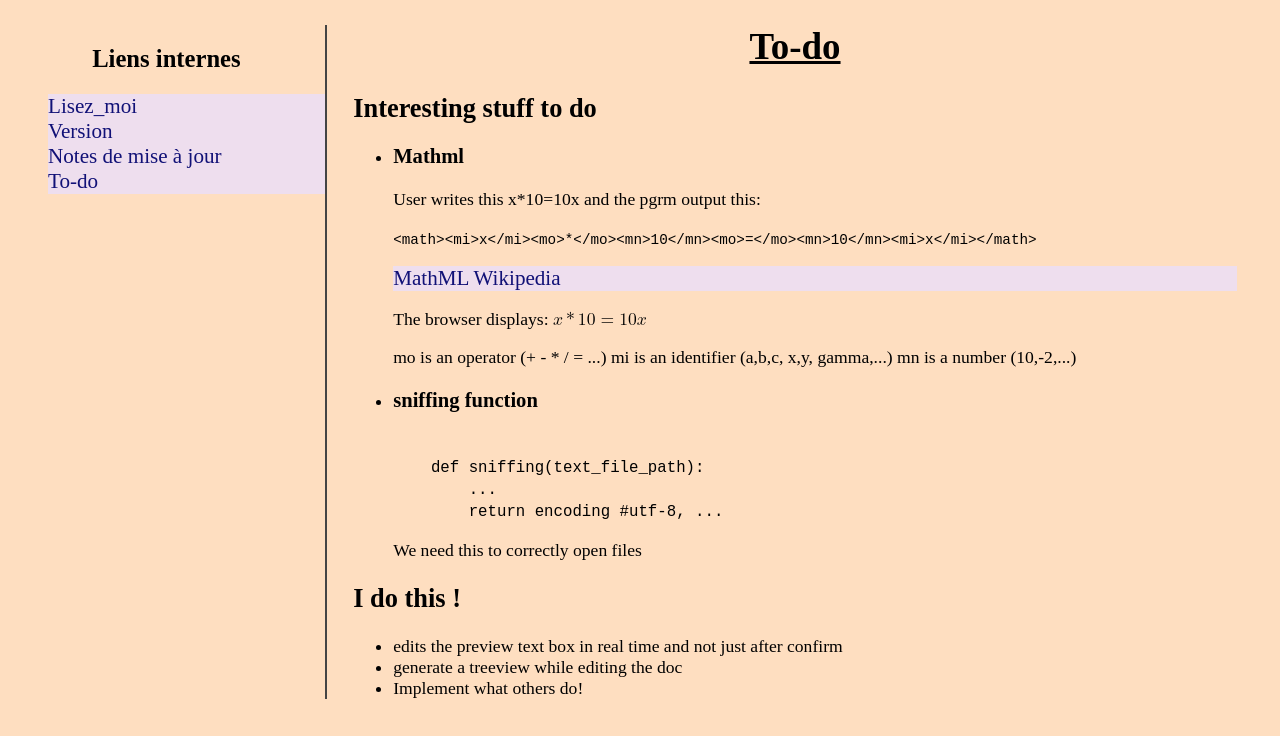
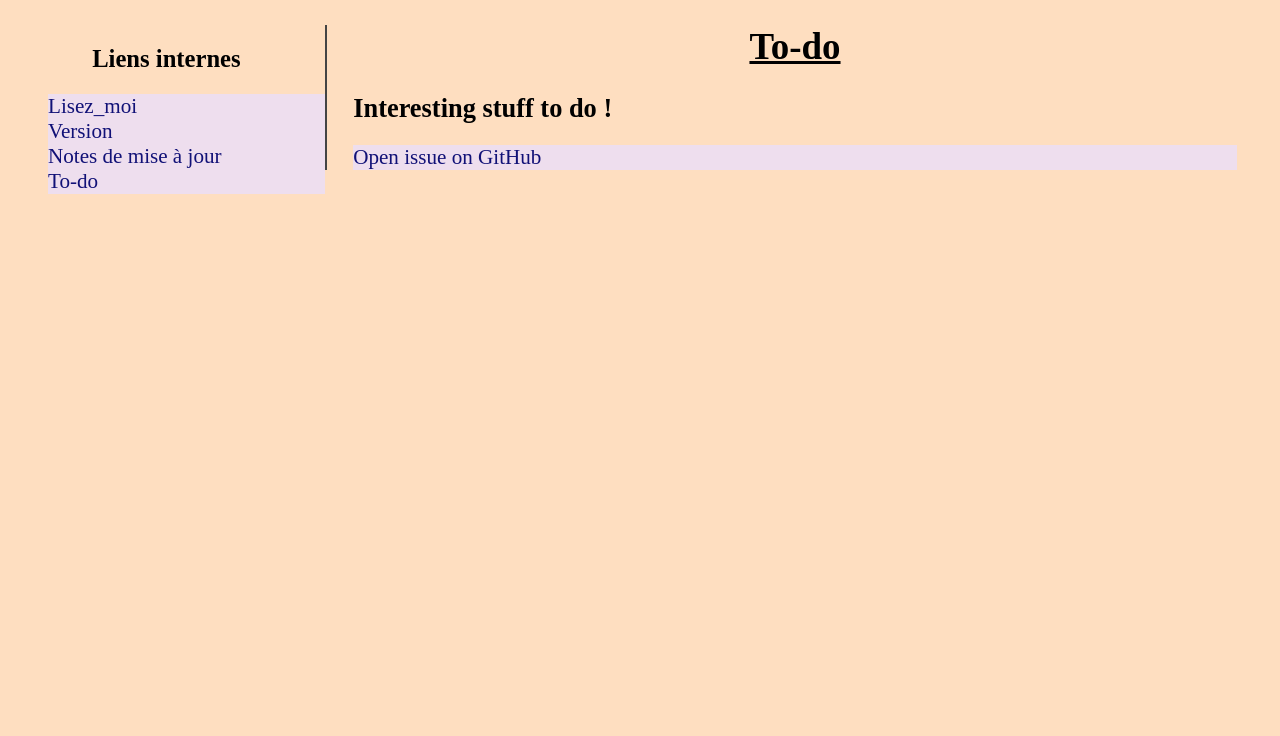
Before and after one commit to GrosSacASac/WebSpree, a plain HTML site: page Documentation/To_do.html in a window 1280 px wide. Drawn offline with Linux system fonts and the light colour scheme.

Commit message:
update doc

```diff
--- a/Documentation/To_do.html
+++ b/Documentation/To_do.html
@@ -1,9 +1,9 @@
 <!DOCTYPE html>
 <html>
     <head>
-        <meta charset="utf-8"/>
-        <link rel="stylesheet" href="styledoc.css" />
-        <link rel="icon" href="../Images/icos/HTML5_Badge_32.gif" type="image/gif" />
+        <meta charset="utf-8">
+        <link rel="stylesheet" href="styledoc.css">
+        <link rel="icon" href="../Images/icos/AutoHLogo.ico">
         <title>
             To-do
         </title>
@@ -34,41 +34,8 @@
             </h1>
 
             <article>
-                <h2>Interesting stuff to do</h2>
-                <ul>
-                    <li>
-                        <h3>Mathml</h3>
-                        <p>User writes this x*10=10x
-                        and the pgrm output this:</p>
-                        <p><code>&LT;math&gt;&LT;mi&gt;x&LT;&sol;mi&gt;&LT;mo&gt;&midast;&LT;&sol;mo&gt;&LT;mn&gt;10&LT;&sol;mn&gt;&LT;mo&gt;&equals;&LT;&sol;mo&gt;&LT;mn&gt;10&LT;&sol;mn&gt;&LT;mi&gt;x&LT;&sol;mi&gt;&LT;&sol;math&gt;</code></p>
-                        <a href="http://fr.wikipedia.org/wiki/MathML">MathML Wikipedia</a>
-
-                        <p>The browser displays:
-                        <math>
-                            <mi>x</mi><mo>*</mo><mn>10</mn><mo>=</mo><mn>10</mn><mi>x</mi>
-                        </math></p>
-                        <p>mo is an operator (+ - * / = ...)
-                        mi is an identifier (a,b,c, x,y, gamma,...)
-                        mn is a number (10,-2,...)</p>
-                    </li>
-                    <li>
-                        <h3>sniffing function</h3>
-                            <pre><code>
-    def sniffing(text_file_path):
-        ...
-        return encoding #utf-8, ...</code></pre>
-                            We need this to correctly open files
-                    </li>
-                </ul>
-            </article>
-            <article lang="en-us">
-                <h2>I do this !</h2>
-                <ul>
-                    <li>edits the preview text box in real time and not just after confirm</li>
-                    <li>generate a treeview while editing the doc</li>
-                    <li>Implement what others do!</li>
-                </ul>
-            </article>
+                <h2>Interesting stuff to do !</h2>
+                <p><a href="https://github.com/GrosSacASac/WebSpree">Open issue on GitHub</a></p>
         </main>
     </body>
 </html>
```
Also changed, not shown: Documentation/Lisez_moi.html (+3 -3 lines), Documentation/Patch_Notes.html (+12 -3 lines), Documentation/Version.html (+8 -8 lines).
